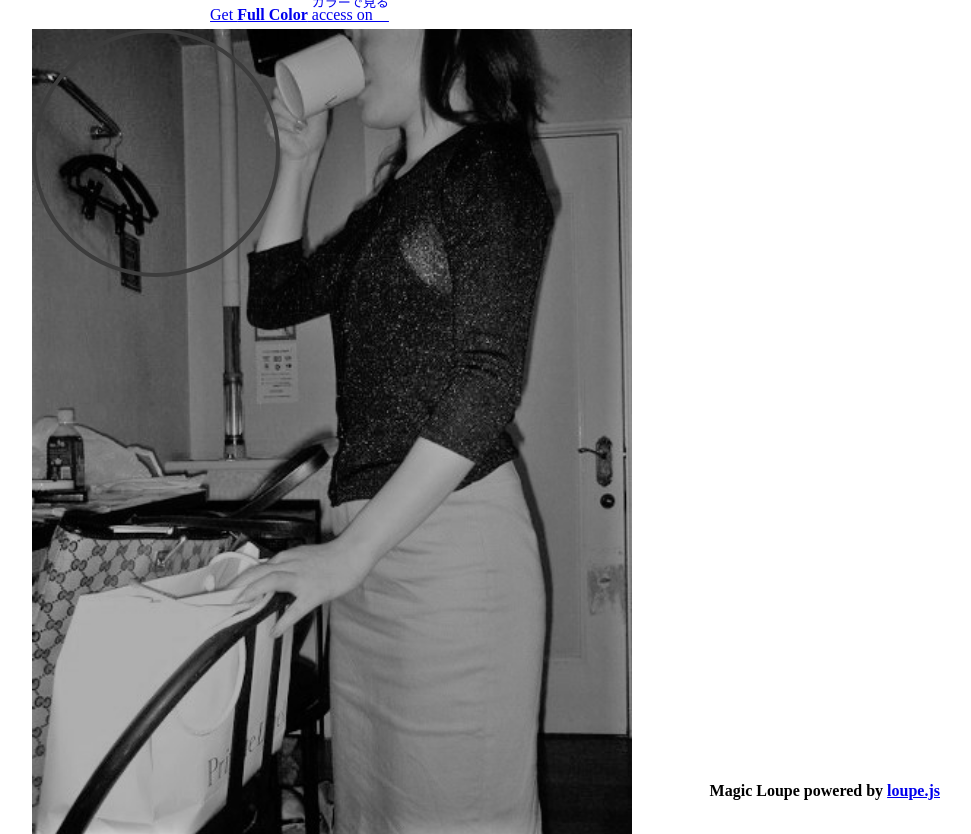
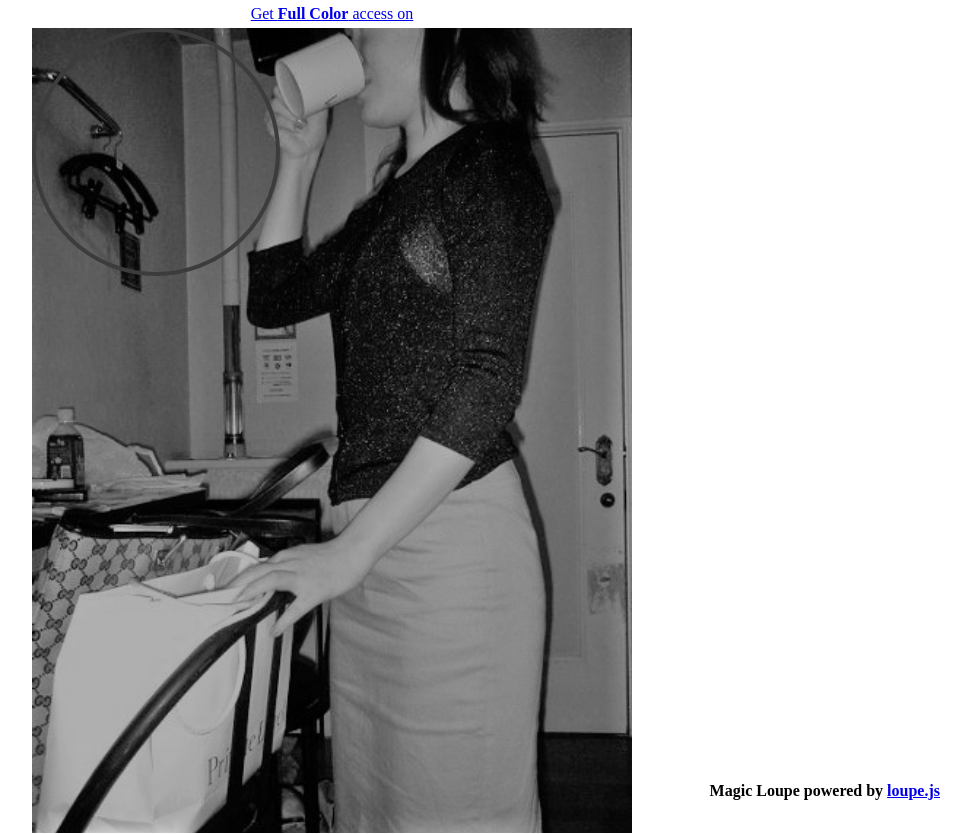
Before and after one commit to nir-nir-nir/loupe, a plain HTML site: page index.html in a window 1280 px wide. Shown: the whole page, without its empty margins (308-1279 px from the left). Drawn offline with Linux system fonts and the light colour scheme.

Commit message:
drop ruby

```diff
--- a/index.html
+++ b/index.html
@@ -12,7 +12,7 @@
   <body>
     <input id="dir" type="hidden" value="02" />
     <div style="text-align:center; margin: 0.3em 0">
-      <a class="gumroad-button" href="https://nirnir.gumroad.com/l/rvoeh">Get <strong>Full Color</strong> access on <span class="ruby">カラーで見る</span></a>
+      <a class="gumroad-button" href="https://nirnir.gumroad.com/l/rvoeh">Get <strong>Full Color</strong> access on</a>
     </div>
     <div id="wrap">
       <canvas id="dressed"></canvas>
```
